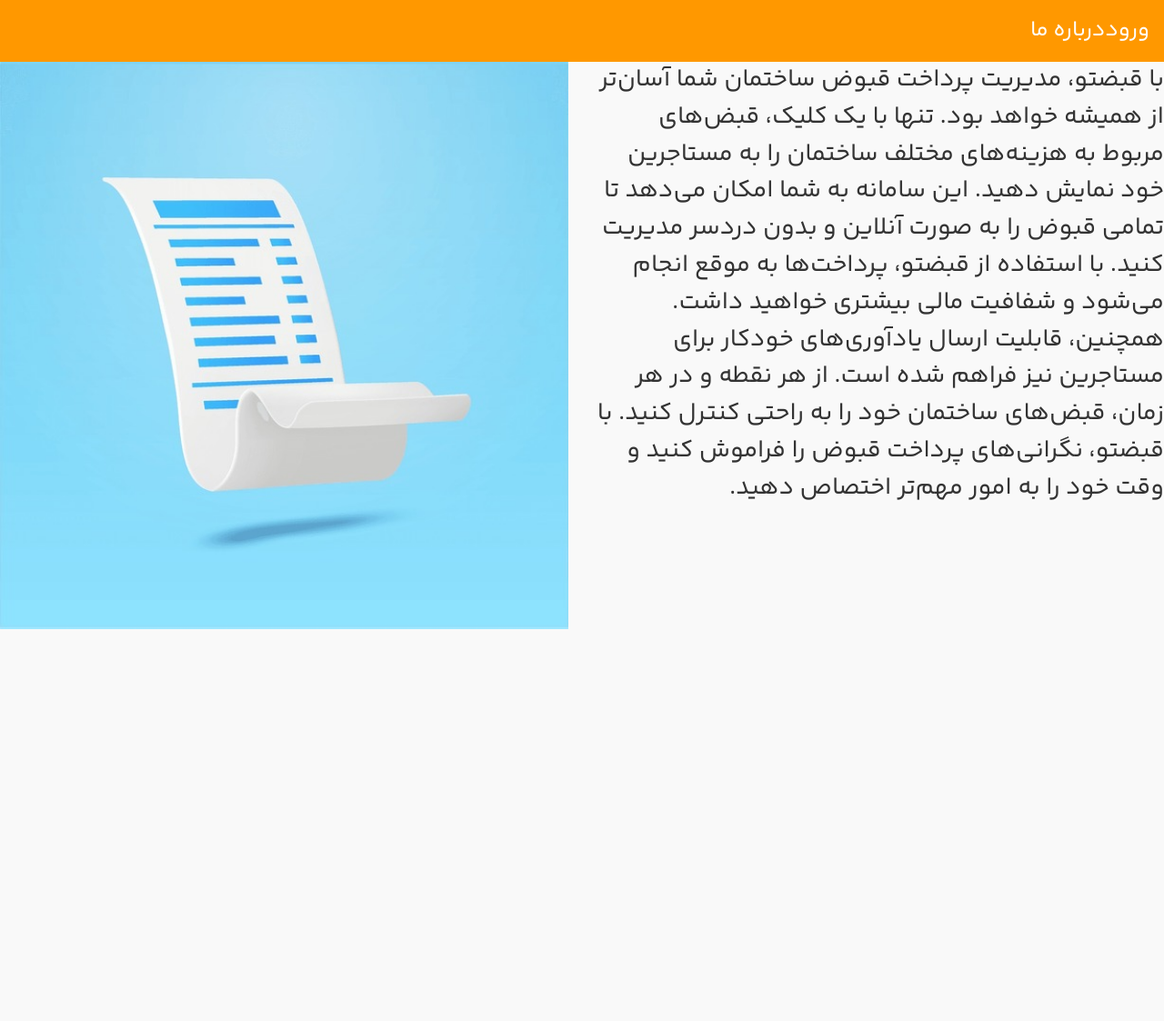
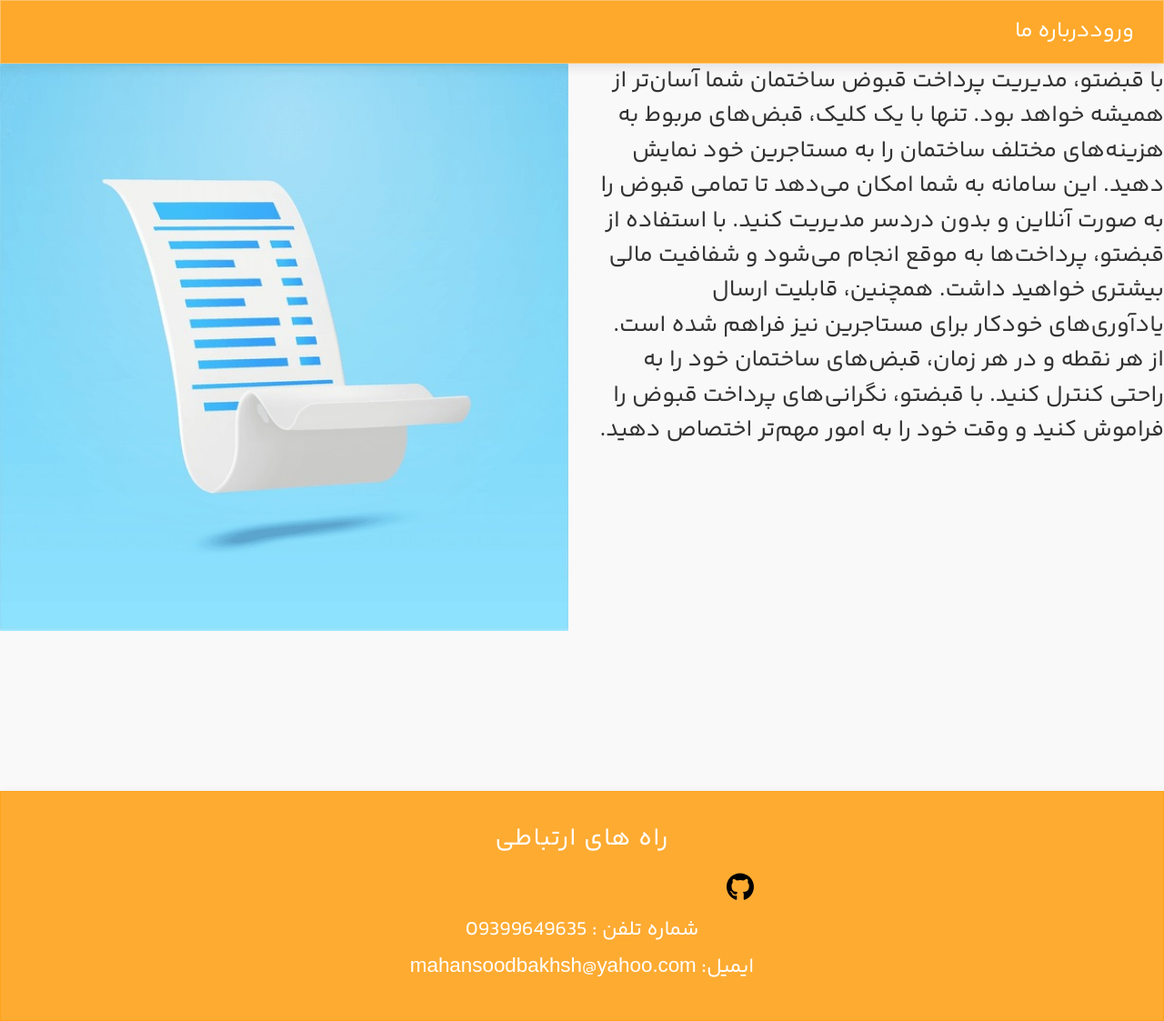
Before and after one commit to mahan-dev/BillingApp, a React (Vite) app: page / in a window 1280 px wide. Shown: the whole page at 91% size. Before the commit the page ends 800 px from the top, so only its background shows below. Built offline with nearby package versions, Linux system fonts and the light colour scheme.

Commit message:
adding styles & adding footer & fixing font

```diff
--- a/src/components/Admin_Dashboard.jsx
+++ b/src/components/Admin_Dashboard.jsx
@@ -1,8 +1,7 @@
-import React, { createContext, useEffect, useState } from 'react';
+import React, { useEffect, useState } from 'react';
 import { v4 as uuidv4 } from "uuid";
 import "../styles/homeStyles.css";
 import trashIcon from "../assets/admin_pic/trash.svg";
-
 
 const Admin_Dashboard = ({ children }) => {
     const [value, setValue] = useState();
@@ -12,15 +11,17 @@ const Admin_Dashboard = ({ children }) => {
     const [priceCounter, setPriceCounter] = useState(0);
     const [totalPrice, setTotalPrice] = useState(0);
     const [error, setError] = useState("");
+    const [unitCounter, setUnitCounter] = useState(0);
+    const [editingIndex, setEditingIndex] = useState(-1);
+    const [editingItem, setEditingItem] = useState({});
     const getUniqueId = uuidv4();
-    const [unitCounter, setUnitCounter] = useState(0);
-
 
     useEffect(() => {
         const storedList = JSON.parse(localStorage.getItem("lists")) || [];
+        const storedUnitCounter = localStorage.getItem("unitCounter") || 0;
         setTodoList(storedList);
         setTotalPrice(sumItems(storedList));
-        setUnitCounter(unitCounter)
+        setUnitCounter(Number(storedUnitCounter));
     }, []);
 
     const priceHandlerInput = (e) => {
@@ -28,7 +29,6 @@ const Admin_Dashboard = ({ children }) => {
         setPriceNumber(Number(saveValue));
         setPriceCounter(Number(saveValue));
     };
-
 
     const handleChange = (event) => {
         const saveValues = event.target.value;
@@ -43,7 +43,7 @@ const Admin_Dashboard = ({ children }) => {
         const saveValue = document.querySelector('.todo_input').value;
         let priceNumber = Number(price_Number);
         if ((saveValue.trim() !== "" && BillName.trim() !== "") && price_Number !== 0) {
-            const UnitIncreaser = unitCounter + 1;
+            const UnitIncreaser = Number(unitCounter + 1);
             const itemObject = {
                 input: saveValue,
                 select: BillName,
@@ -56,7 +56,7 @@ const Admin_Dashboard = ({ children }) => {
             savedLocalLists(itemObject);
             setTotalPrice(prevTotal => prevTotal + priceNumber);
         } else {
-            setError("توضیحات یا قیمت را خالی نگذارید !")
+            setError("توضیحات یا قیمت را خالی نگذارید !");
         }
     };
 
@@ -65,8 +65,6 @@ const Admin_Dashboard = ({ children }) => {
         todo.push(item);
         localStorage.setItem("lists", JSON.stringify(todo));
         setTodoList(todo);
-
-
     };
 
     const handleSelected = (event) => {
@@ -77,27 +75,51 @@ const Admin_Dashboard = ({ children }) => {
     };
 
     const removeItem = (id) => {
-        console.log(id)
-        const removeItem = todoList.filter(item => id !== item.uId)
+        console.log(id);
+        const removeItem = todoList.filter(item => id !== item.uId);
         localStorage.setItem("lists", JSON.stringify(removeItem));
-        setTodoList(removeItem)
-        setTotalPrice(sumItems(removeItem))
-    }
-
+        setTodoList(removeItem);
+        setTotalPrice(sumItems(removeItem));
+    };
 
     const removeItems = () => {
-
         localStorage.clear();
         setTodoList([]);
         setTotalPrice(0);
         setUnitCounter(0);
-        // savedLocalLists(removeItems)
+    };
 
+    const startEditing = (index) => {
+        console.log(index)
+        setEditingIndex(index);
+        setEditingItem(todoList[index]);
+        console.log(todoList[index])
+    };
+
+    const handleEditChange = (e, field) => {
+        if (isNaN(e.target.value)) {
+            setEditingItem({ ...editingItem, [field]: e.target.value });
+        } else if(Number(e.target.value)){
+
+            setEditingItem({ ...editingItem, [field]: Number(e.target.value) });
         }
+        console.log(e.target.value)
+        console.log(editingItem)
+    };
+
+    const saveEdit = () => {
+        const updatedList = [...todoList];
+        console.log(updatedList)
+        updatedList[editingIndex] = editingItem;
+        localStorage.setItem("lists", JSON.stringify(updatedList));
+        setTodoList(updatedList);
+        setEditingIndex(-1);
+        setEditingItem({});
+        setTotalPrice(sumItems(updatedList));
+    };
 
     return (
         <section className="admin-dashboard py-16">
-            {/* {console.log(totalPrice)} */}
             <table className="responsive-table">
                 <thead>
                     <tr>
@@ -105,53 +127,87 @@ const Admin_Dashboard = ({ children }) => {
                         <th>توضیحات</th>
                         <th>قیمت</th>
                         <th>دسته بندی</th>
+                        <th>ویرایش</th>
                         <th>پاک کردن</th>
                     </tr>
                 </thead>
                 <tbody>
-
                     {todoList.map((item, index) => (
-                        <tr key={index} >
-                            {/* {console.log(index + 1)} */}
+                        <tr key={index}>
+                            {editingIndex === index ? (
+                                <>
                                     <td>واحد {item.unit}</td>
-                            <td> {item.input} </td>
-                            <td>{`${item.Price} هزارتومان`}  </td>
+                                    <td>
+                                        <input
+                                            type="text"
+                                            value={editingItem.input}
+                                            onChange={(e) => handleEditChange(e, 'input')}
+                                        />
+                                    </td>
+                                    <td>
+                                        <input
+                                            type="number"
+                                            value={editingItem.Price}
+                                            onChange={(e) => handleEditChange(e, 'Price')}
+                                        />
+                                    </td>
+                                    <td>
+                                        <select
+                                            value={editingItem.select}
+                                            onChange={(e) => handleEditChange(e, 'select')}
+                                        >
+                                            <option value="آب">آب</option>
+                                            <option value="برق">برق</option>
+                                            <option value="گاز">گاز</option>
+                                            <option value="سایر">سایر</option>
+                                        </select>
+                                    </td>
+                                    <td onClick={saveEdit}>save</td>
+                                    <td onClick={() => removeItem(item.uId)}>
+                                        <img src={trashIcon} className='trashIcon' alt="" width={25} />
+                                    </td>
+                                </>
+                            ) : (
+                                <>
+                                    <td>واحد {item.unit}</td>
+                                    <td>{item.input}</td>
+                                    <td>{`${item.Price} هزارتومان`}</td>
                                     <td>{item.select}</td>
-                            <td onClick={() => removeItem(item.uId)}>  <img src={trashIcon} className='trashIcon' alt=""  width={25}/>  </td>
+                                    <td onClick={() => startEditing(index)}>edit</td>
+                                    <td onClick={() => removeItem(item.uId)}>
+                                        <img src={trashIcon} className='trashIcon' alt="" width={25} />
+                                    </td>
+                                </>
+                            )}
                         </tr>
                     ))}
-
-
                     <tr>
                         <td>
                             <input className='todo_input text-center' type="text" onChange={handleChange} placeholder='توضیحات' />
                         </td>
                         <td>
                             <input className='price_Input text-center' type="number" placeholder="قیمت را وارد کنید" onChange={priceHandlerInput} />
-
                         </td>
                         <td>
                             <label htmlFor="browser">انتخاب کنید :</label>
                             <select style={{ cursor: "pointer" }} id="browser" name="browser" onChange={handleSelected}>
                                 <option value="آب">آب</option>
                                 <option value="برق">برق</option>
-                                <option value="Safari">گاز</option>
-                                <option value="Edge">سایر</option>
+                                <option value="گاز">گاز</option>
+                                <option value="سایر">سایر</option>
                             </select>
                         </td>
                     </tr>
                     <tr>
                         <td colSpan="3" onClick={handleAddedPart} className='cursor-pointer'>اضافه کنید</td>
-
                     </tr>
                     <tr>
                         <td onClick={removeItems} className='cursor-pointer'>پاک کنید</td>
-
                     </tr>
                 </tbody>
             </table>
 
-            <div>{error}</div>
+            <div className='errorMessage'>{error}</div>
 
             <div className='total'>قیمت کل: {totalPrice} هزارتومان</div>
         </section>
--- /dev/null
+++ b/src/components/Footer.jsx
@@ -0,0 +1,22 @@
+import React from 'react';
+import "../styles/footer.css";
+import GithubIcon from "../assets/footer_icons/github.svg";
+
+const Footer = () => {
+    return (
+        <section className='footer'>
+            <div className='flex flex-col items-center py-8'>
+                <h3>راه های ارتباطی</h3>
+                <div className='flex flex-col items-center'>
+                    <a href='https://github.com/mahan-dev'>
+                        <img src={GithubIcon} className='footerIcon' alt="GitHub" width={25} />
+                    </a>
+                    <p>شماره تلفن : 09399649635</p>
+                    <p>ایمیل: mahansoodbakhsh@yahoo.com </p>
+                </div>
+            </div>
+        </section>
+    );
+};
+
+export default Footer;
--- a/src/components/HomePage.jsx
+++ b/src/components/HomePage.jsx
@@ -4,8 +4,12 @@ import styled from 'styled-components';
 import menuIcon from "../assets/header_menu/bars.svg";
 import CloseIcon from "../assets/header_menu/xmark.svg";
 import BillingImg from "../assets/home_billing_img/BillingPic.jpg";
+// import css styles
 import "../styles/homeStyles.css";
 import homeStylesModule from "../styles/home.module.css";
+// import footer homePage
+import Footer from './Footer';
+
 
 const Ul = styled.ul`
   display: flex;
@@ -65,7 +69,10 @@ const HomePage = () => {
 
             <section className="wrapperContent p-8">
                 <section className='home_intro'>
+                    <p className='intro_content'>
                     با قبضتو، مدیریت پرداخت قبوض ساختمان شما آسان‌تر از همیشه خواهد بود. تنها با یک کلیک، قبض‌های مربوط به هزینه‌های مختلف ساختمان را به مستاجرین خود نمایش دهید. این سامانه به شما امکان می‌دهد تا تمامی قبوض را به صورت آنلاین و بدون دردسر مدیریت کنید. با استفاده از قبضتو، پرداخت‌ها به موقع انجام می‌شود و شفافیت مالی بیشتری خواهید داشت. همچنین، قابلیت ارسال یادآوری‌های خودکار برای مستاجرین نیز فراهم شده است. از هر نقطه و در هر زمان، قبض‌های ساختمان خود را به راحتی کنترل کنید. با قبضتو، نگرانی‌های پرداخت قبوض را فراموش کنید و وقت خود را به امور مهم‌تر اختصاص دهید.
+                    </p>
+
                 </section>
                 <section className='home_picture w-full'>
                     <img src={BillingImg} alt="Billing" width={"100%"} />
@@ -73,7 +80,7 @@ const HomePage = () => {
 
             </section>
 
-            <footer></footer>
+            <Footer />
         </section>
     );
 };
--- /dev/null
+++ b/src/styles/footer.css
@@ -0,0 +1,82 @@
+.footer {
+    display: flex;
+    flex-direction: column;
+    align-items: center;
+    background: rgba(255, 152, 0, 0.8); /* Semi-transparent background with base color */
+    backdrop-filter: blur(10px); /* Blur effect */
+    border: 1px solid rgba(255, 152, 0, 0.5); /* Subtle border */
+    padding: 2rem;
+    box-shadow: 0 4px 12px rgba(0, 0, 0, 0.1); /* Light shadow */
+    text-align: center; /* Center text */
+    color: white;
+  }
+  .footerIcon{
+    width: 30px;
+  }
+
+  .footer h3 {
+    font-size: 1.7rem;
+    margin-bottom: 1rem;
+    text-transform: uppercase; /* Uppercase for titles */
+    letter-spacing: 1px; /* Spacing between letters */
+  }
+
+  .footer a {
+    color: white;
+    text-decoration: none;
+    transition: transform 0.3s ease;
+    -webkit-transition: transform 0.3s ease;
+    -moz-transition: transform 0.3s ease;
+    -ms-transition: transform 0.3s ease;
+    -o-transition: transform 0.3s ease;
+}
+
+  .footer a:hover {
+    transform: translateY(-2px);
+    transform: scale(1.1);
+    -webkit-transform: scale(1.1);
+    -moz-transform: scale(1.1);
+    -ms-transform: scale(1.1);
+    -o-transform: scale(1.1);
+}
+
+  .footer img {
+    margin-bottom: 1rem; /* Space below the icon */
+  }
+
+  .footer p {
+    margin: 0.5rem 0;
+    font-size: 1.4rem;
+  }
+
+  @media (max-width: 900px) {
+    .footer {
+      padding: 1.5rem;
+    }
+
+    .footer h3 {
+      font-size: 1.3rem;
+    }
+
+    .footer p {
+      font-size: 0.9rem;
+    }
+
+    .footerIcon{
+        width: 20px;
+      }
+  }
+
+  @media (max-width: 600px) {
+    .footer {
+      padding: 1rem;
+    }
+
+    .footer h3 {
+      font-size: 1.1rem;
+    }
+
+    .footer p {
+      font-size: 0.8rem;
+    }
+  }
--- a/src/styles/homeStyles.css
+++ b/src/styles/homeStyles.css
@@ -11,6 +11,8 @@
 .homeWrapper{
     font-size: 1.7rem;
     margin: 0 auto;
+
+
 }
 
 .activeMenu{
@@ -37,6 +39,7 @@
     gap: 30px;
     max-width: 1400px;
     margin: 0 auto;
+    min-height: 100vh;
 }
 
 /* adding media queries */
@@ -145,11 +148,21 @@ body {
 
 .header {
   display: flex;
+  justify-content: space-between; /* Distributes space between child elements */
+  align-items: center; /* Aligns items vertically */
+  background: rgba(255, 153, 0, 0.826);
 
-  background-color: #ff9800;
-  padding: 1rem;
+  backdrop-filter: blur(10px); /* Blur effect */
+  border: 1px solid rgba(255, 255, 255, 0.3); /* Border to enhance glass look */
+  padding: 1rem 2rem; /* Adds more horizontal padding */
   font-size: 1.5rem;
   color: white;
+  box-shadow: 0 4px 12px rgba(0, 0, 0, 0.1); /* Adds a subtle shadow */
+  transition: background-color 0.3s ease, box-shadow 0.3s ease; /* Smooth transitions for background and shadow */
+}
+
+.intro_content{
+  font-size: 1.6rem;
 }
 
 .title {
@@ -178,6 +191,13 @@ body {
   background-color: #f2f2f2;
   font-weight: bold;
 }
+
+
+.errorMessage{
+
+}
+
+/* @media queries part !!!!!!!!!!!!!!! */
 
 @media screen and (max-width: 1028px) {
   .responsive-table thead {
@@ -212,13 +232,17 @@ body {
     font-weight: bold;
     text-align: left;
   }
+
+  .intro_content{
+    font-size: 1.4rem;
+  }
 }
 @media (max-width: 768px) {
   .admin-dashboard {
     padding: 10px;
   }
 
-  .responsive-table th, .responsive-table td .total {
+  .responsive-table th, .responsive-table td .total , .errorMessage {
     font-size: 14px;
     padding: 6px;
   }
@@ -230,9 +254,12 @@ body {
     width: 25px;
     margin: 0;
   }
+  .intro_content{
+    font-size: 1.2rem;
+  }
 }
 @media (max-width: 480px) {
-  .responsive-table th, .responsive-table td, .total {
+  .responsive-table th, .responsive-table td, .total, .errorMessage {
     font-size: 12px;
     padding: 4px;
   }
```
Also changed, not shown: src/App.jsx (+7 -7 lines), src/assets/footer_icons/github.svg (added). Lines whose indentation alone changed are shown as unchanged.
